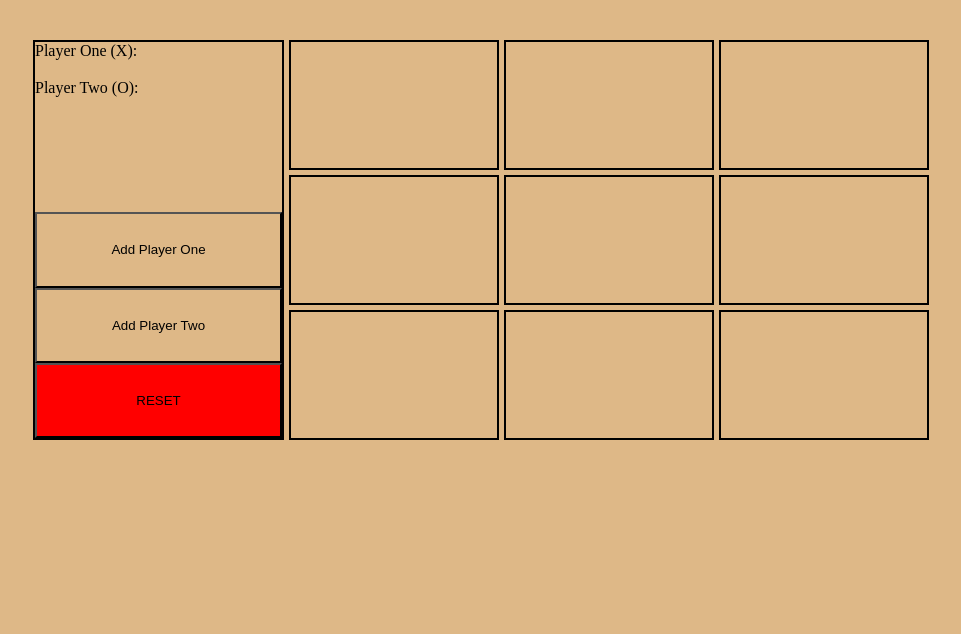
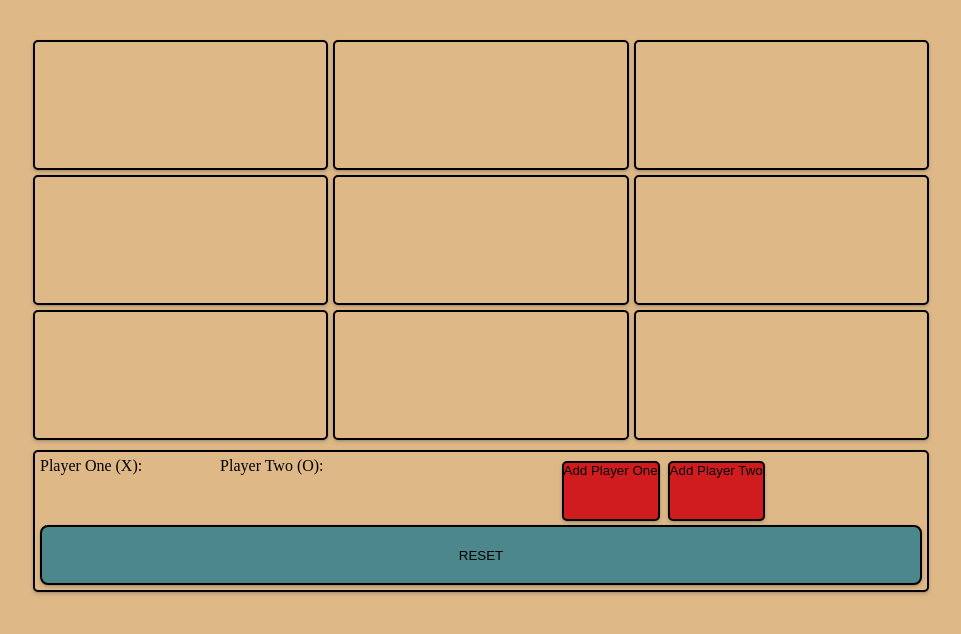
Before and after one commit to Jordy4D/tic-tac-toe, a plain HTML site: page index.html in a window 1280 px wide. Shown: the whole page, without its empty margins (159-1120 px from the left). Drawn offline with Linux system fonts and the light colour scheme.

Commit message:
more styling, repositioning info box and buttons

```diff
--- a/script.js
+++ b/script.js
@@ -226,7 +226,10 @@ const getDisplay = (function() {
 
     const getPlayerTwoName = document.createElement('button')
     getPlayerTwoName.classList.add('nameBtn')
-    getPlayerTwoName.textContent = `Add Player Two`
+    getPlayerTwoName.innerText = 'Add Player Two';
+
+    const btnNameGroup = document.createElement('div')
+    btnNameGroup.classList.add('btnNameGroup')
 
     const resetBtn = document.createElement('button')
     resetBtn.classList.add('resetBtn')
@@ -236,8 +239,9 @@ const getDisplay = (function() {
     container.appendChild(info)
     info.appendChild(playerNames)
     info.appendChild(winner)
-    info.appendChild(getPlayerOneName)
-    info.appendChild(getPlayerTwoName)
+    info.appendChild(btnNameGroup)
+    btnNameGroup.appendChild(getPlayerOneName)
+    btnNameGroup.appendChild(getPlayerTwoName)
     info.appendChild(resetBtn)
     container.appendChild(board)
     playerNames.appendChild(playerOneDisplay)
--- a/style.css
+++ b/style.css
@@ -1,3 +1,10 @@
+:root {
+    --main-box-shadow: rgba(50, 50, 93, 0.25) 0px 2px 5px -1px, rgba(0, 0, 0, 0.3) 0px 1px 3px -1px;
+    --primary-color: #D01C1FFF;
+    --secondary-color: #4B878BFF;
+    --accent-color: #1C1C1BFF;
+}
+
 * {
     background-color: burlywood;
     padding: 0;
@@ -14,8 +21,8 @@ body {
 
 .container {
     display: grid;
-    grid-template-columns: 1fr 1fr 3fr;
-    grid-template-rows: repeat(3, 1fr);
+    grid-template-columns: 1fr 1fr 1fr;
+    grid-template-rows: repeat(4, 1fr);
     height: 50vh;
     width: 70vw;
     justify-self: center;
@@ -27,16 +34,20 @@ body {
 
 .info {
     display: grid;
-    grid-column: 1 / 3;
-    height: auto;
+    grid-column: 1 / 4;
+    grid-row: 3 / 4;
+    height: 8em;
     width: auto;
+    padding: 5px;
     border: 2px solid black;
-
+    border-radius: 5px;
+    box-shadow: var(--main-box-shadow);
 }
 
 .playersContainer {
     display: grid;
-    grid-template-rows: repeat(3, 1fr);
+    /* grid-template-rows: repeat(3, 1fr); */
+    grid-template-columns: 1fr 1fr;
     /* gap: 15px; */
 }
 
@@ -45,9 +56,9 @@ body {
     display: grid;
     grid-template-columns: repeat(3, 1fr);
     grid-template-rows: repeat(3, 1fr);
-    grid-column: 3;
+    grid-column: 1 / 4;
     height: 50vh;
-    width: 50vw;
+    /* width: 50vw; */
     gap: 5px;
     /* border: 2px solid black; */
 }
@@ -57,12 +68,16 @@ body {
     justify-content: center;
     align-items: center;
     border: 2px solid black;
+    border-radius: 5px;
     /* height: 5px; */
     /* width: 5px; */
+    box-shadow: var(--main-box-shadow);
+    padding: 0;
 }
 
 .boardSquare span {
-    font-size: 48px;
+    font-size: 96px;
+    margin: 0;
 }
 
 .winner {
@@ -70,6 +85,36 @@ body {
     padding: 2px;
 }
 
+
+
+.nameBtn {
+    display: grid;
+    grid-column: 3;
+    background-color: var(--primary-color);
+    border: 2px solid black;
+    border-radius: 5px;
+    margin: 4px;
+    box-shadow: var(--main-box-shadow);
+}
+
+.btnNameGroup {
+    display: flex;
+
+    /* grid-template-columns: repeat(3, 1fr); */
+    /* grid-template-rows: 1fr; */
+}
+
+/* .nameBtn {
+
+} */
+
+
 .resetBtn {
-    background-color: red;
+    background-color: var(--secondary-color);
+    grid-column: 1 / 4;
+    border-radius: 8px;
+    border: 2px solid var(--secondary-color);
+    box-shadow: var(--main-box-shadow);
+    border: 2px solid black;
+
 }
```
